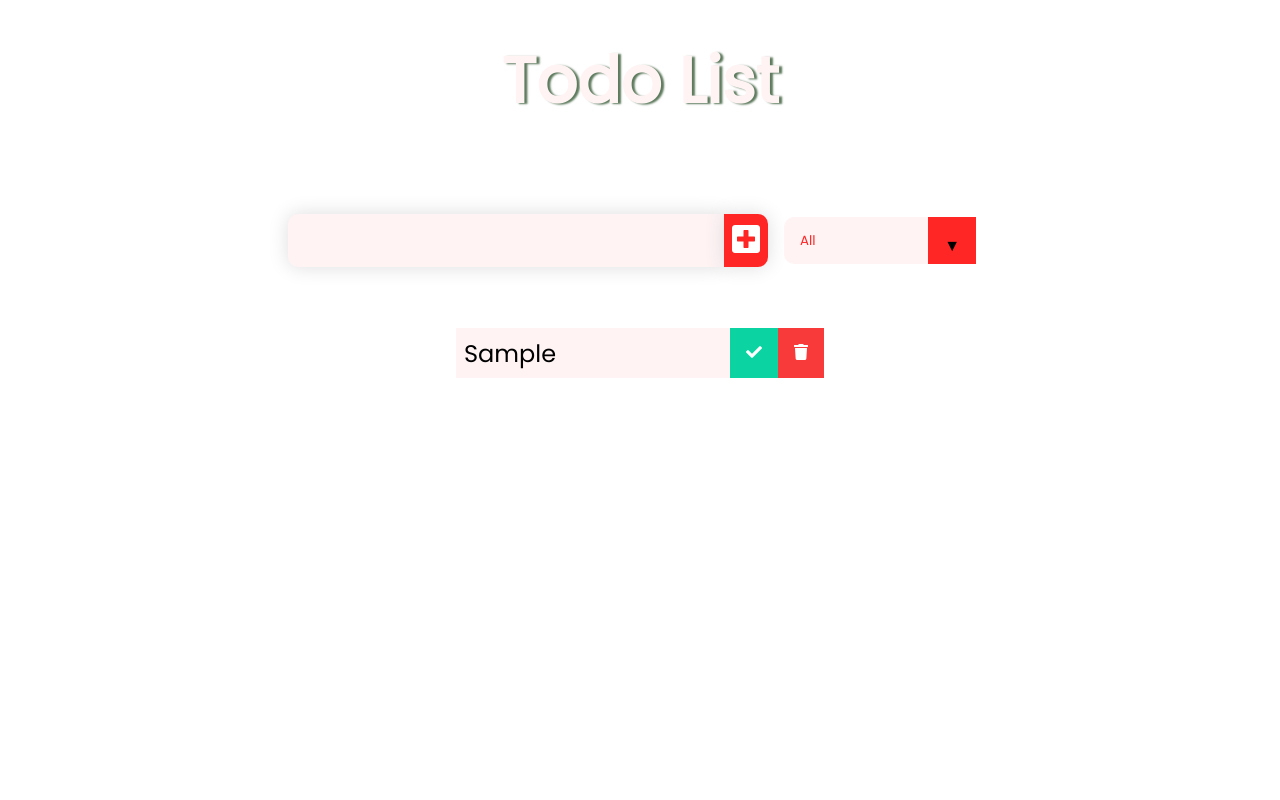
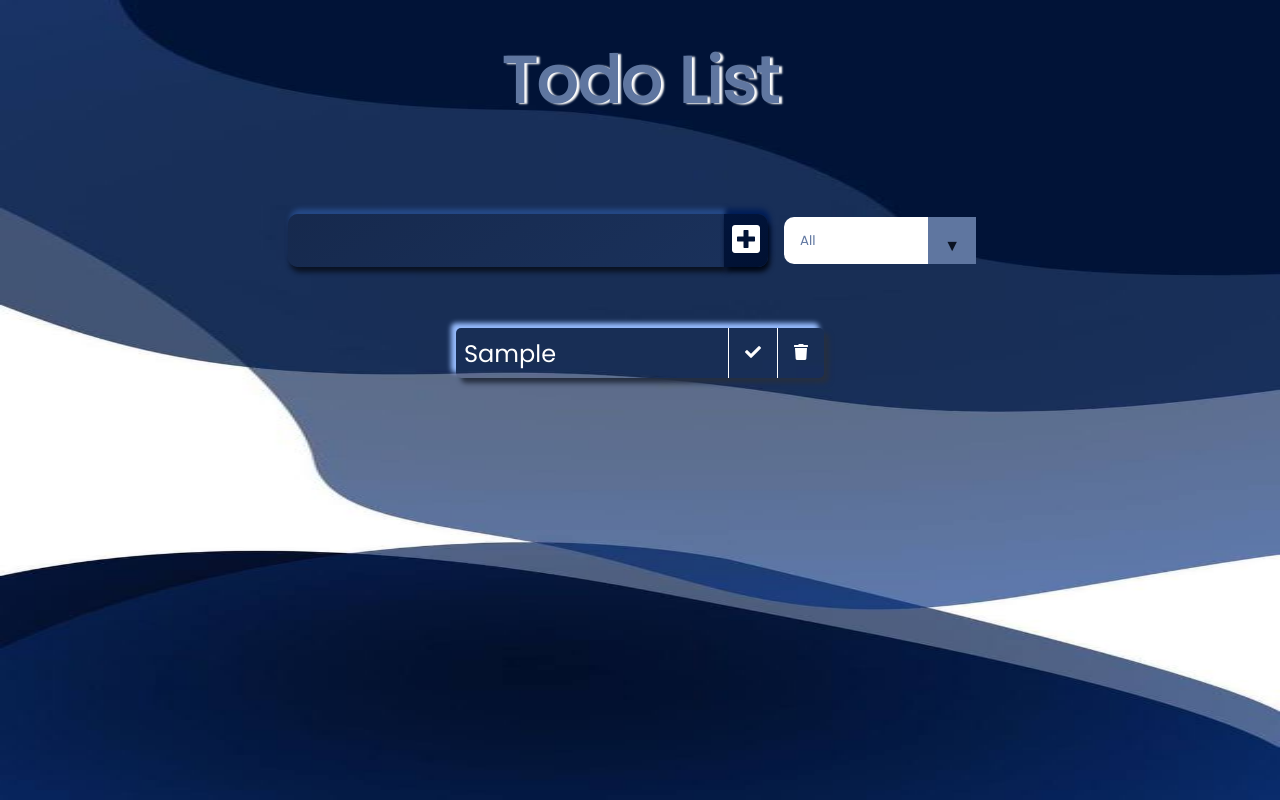
Before and after one commit to characterMi/todo-list-app, a plain HTML site: page index.html in a window 1280 px wide. Both pictures are taken after typing "Sample" into the empty fields and a click on the button 746 px from the left and 240 px from the top of the page. Drawn offline with Linux system fonts and the light colour scheme.

Commit message:
changing the wole styles

```diff
--- a/index.html
+++ b/index.html
@@ -14,7 +14,7 @@
 </head>
 
 <body>
-
+<img src="./BG02.jpg" />
   <header>
     <h1>Todo List</h1>
   </header>
--- a/style.css
+++ b/style.css
@@ -1,17 +1,31 @@
 * {
-   margin: 0;
-   padding: 0;
-   box-sizing: border-box;
+  margin: 0;
+  padding: 0;
+  box-sizing: border-box;
 }
+
+/*  */
 body {
   background: #fff;
-  color: #fff3f4;
+  color: #5f76a0;
   font-family: "Poppins", sans-serif;
   min-height: 100vh;
+  min-width: 100vw;
+  position: relative;
 }
+
+body img {
+  width: 100%;
+  height: 100%;
+  position: absolute;
+  top: 0;
+  left: 0;
+  z-index: -1;
+}
+
 header {
   font-size: 2rem;
-  text-shadow: 3px 1px 2px rgb(93, 122, 93);
+  text-shadow: 3px 1px 2px #fff;
 }
 
 header,
@@ -21,33 +35,43 @@ form {
   justify-content: center;
   align-items: center;
 }
+
 form input,
 form button {
   padding: 0.5rem;
   font-size: 2rem;
   border: none;
-  background: #fff3f4;
-  box-shadow: 0 0 20px #ddd;
+  background: linear-gradient(145deg, #16294d, #1a315b);
+  box-shadow: 2px 5px 5px #0a1222,
+    2px -5px 5px #264a88;
 }
+
 form input {
-   border-top-left-radius: 10px;
-   border-bottom-left-radius: 10px;
+  border-top-left-radius: 10px;
+  border-bottom-left-radius: 10px;
 }
+
 form button {
   border-top-right-radius: 10px;
   border-bottom-right-radius: 10px;
 }
+
 form button {
   color: #fff;
-  background: #ff2625;
+  background: linear-gradient(145deg, #01143b, #011132);
   cursor: pointer;
   transition: all 0.3s ease;
-  box-shadow: 0 0 20px #ddd;
+  box-shadow: 2px 5px 5px #000816,
+    2px -5px 5px #021e58;
 }
+
 form button:hover {
-  background: #fff;
-  color: #ff2625;
+  background: linear-gradient(145deg, #566a90, #667eab);
+  box-shadow: 2px 5px 5px #262f40,
+    2px -5px 5px #98bdff;
+  color: #0a1222;
 }
+
 .todo-container {
   display: flex;
   justify-content: center;
@@ -59,36 +83,44 @@ form button:hover {
   list-style: none;
   border-radius: 10px;
 }
+
 .todo {
   margin: 0.5rem;
-  background: white;
   font-size: 1.5rem;
-  color: black;
+  color: #fff;
   display: flex;
   justify-content: space-between;
   align-items: center;
-  background-color: #fff3f4;
+  background: transparent;
+  box-shadow: 5px 5px 5px #262f40,
+    -5px -5px 5px #98bdff;
   transition: all 1s ease;
+  border-radius: 5px;
 }
+
 .filter-todo {
   padding: 1rem;
 }
+
 .todo li {
   flex: 1;
 }
 
 .trash-btn,
 .complete-btn {
-  background: #f83a3a;
+  background: transparent;
   color: white;
   border: none;
   padding: 1rem;
   cursor: pointer;
   font-size: 1rem;
 }
+
 .complete-btn {
-  background: rgb(11, 212, 162);
+  border-right: 1px solid #fff;
+  border-left: 1px solid #fff;
 }
+
 .todo-item {
   padding: 0rem 0.5rem;
 }
@@ -102,6 +134,7 @@ form button:hover {
   text-decoration: line-through;
   opacity: 0.5;
 }
+
 select {
   -webkit-appearance: none;
   -moz-appearance: none;
@@ -112,25 +145,27 @@ select {
   border: 0 !important;
   background-image: none;
   border-radius: 10px;
-  color: #ff2625;
+  color: #5f76a0;
   font-family: "Poppins", sans-serif;
   cursor: pointer;
   width: 12rem;
-  background-color: #fff3f4;
+  background-color: #fff;
 }
+
 .select {
   margin: 1rem;
   position: relative;
   overflow: hidden;
 }
+
 .select::after {
   content: "\25BC";
   position: absolute;
   top: 0;
   right: 0;
   padding: 1rem;
-  background: #ff2625;
-  color: #000;
+  background: #5f76a0;
+  color: #0a1222;
   cursor: pointer;
   pointer-events: none;
 }
```
Also changed, not shown: BG02.jpg (added), todo-list.png.
